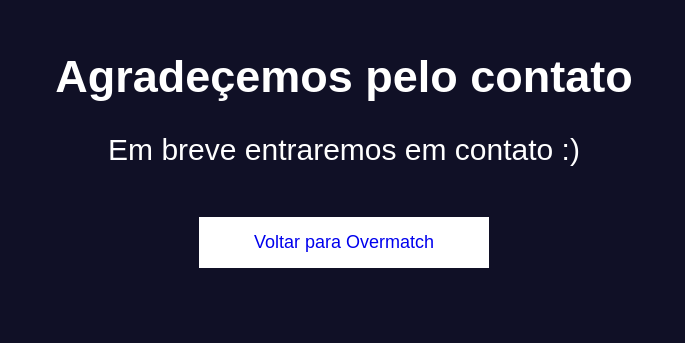
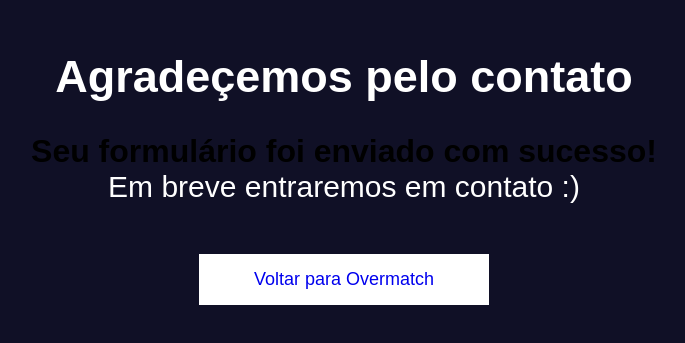
Before and after one commit to FellypeGC/SIte-Redirecionamento, a plain HTML site: page index.html in a window 1280 px wide. Shown: the part 141-484 px from the top of the page, without its empty margins (296-981 px from the left). Drawn offline with Linux system fonts and the light colour scheme.

Commit message:
Update index.html

```diff
--- a/index.html
+++ b/index.html
@@ -15,6 +15,7 @@
 </head>
 <body class="main">
     <h1 class="text"> Agradeçemos pelo contato</h1>
+    <h1>Seu formulário foi enviado com sucesso!</h1>
     <p class="paragrafo">Em breve entraremos em contato :)</p>
     <a href="www.cursoovermatch.com.br" class="btn">Voltar para Overmatch</a>
 </body>
```
